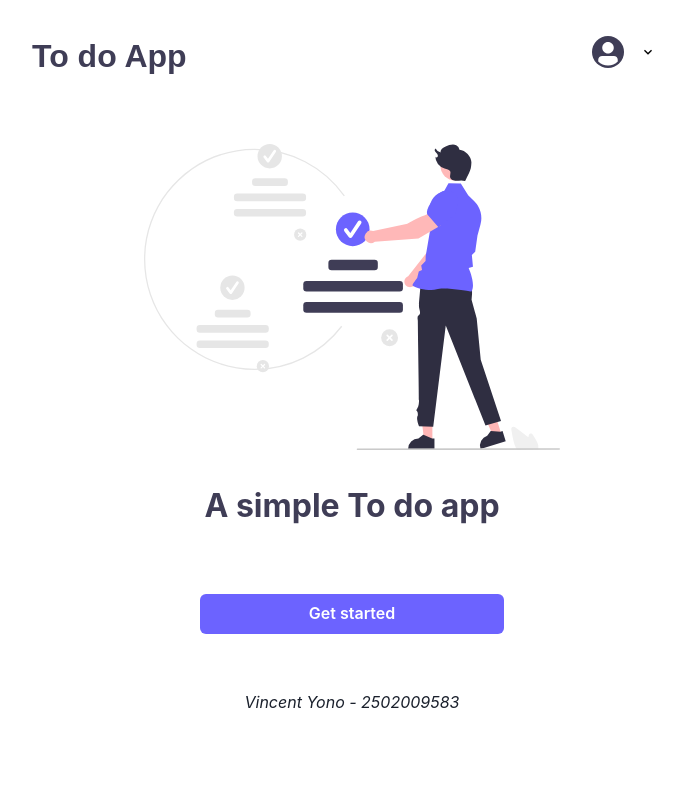
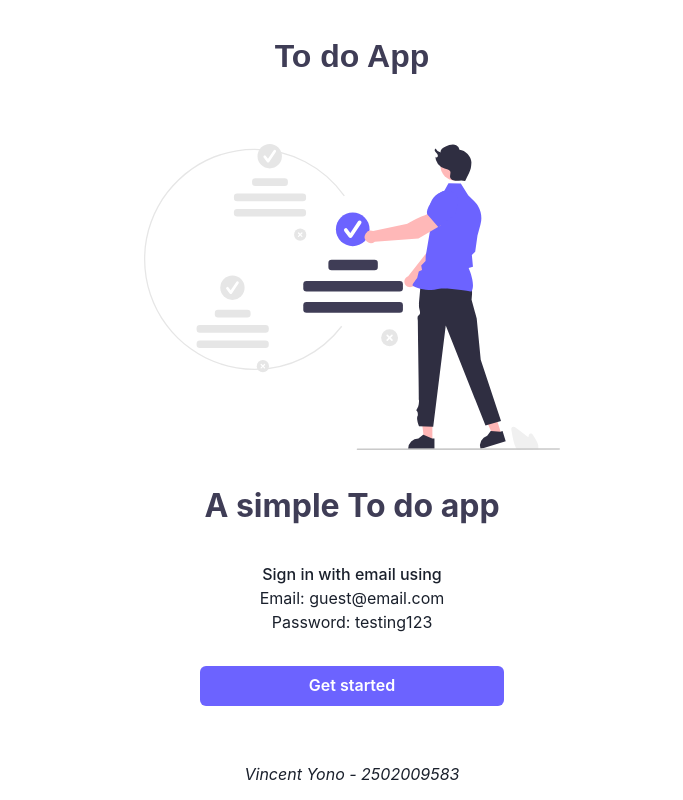
Before and after one commit to vincentyono/To-do-app, a React (Vite) app: page / in a window 1280 px wide. Shown: the whole page, without its empty margins (288-971 px from the left). Built offline with nearby package versions, Linux system fonts and the light colour scheme; no server answers; a small style sheet from the web is missing.

Commit message:
Add redirection if user logged in

```diff
--- a/src/pages/Home.tsx
+++ b/src/pages/Home.tsx
@@ -1,12 +1,11 @@
 import Header from '../components/Header';
 import Footer from '../components/Footer';
 import GetStarted from '/get-started.svg';
-import { Button, Container, Stack } from '@chakra-ui/react';
+import { Button, Container, Stack, Text } from '@chakra-ui/react';
 import styled from 'styled-components';
 import { Link, useNavigate } from 'react-router-dom';
 import { useEffect } from 'react';
-import { useSelector } from 'react-redux';
-import { RootState } from '../app/store';
+import { auth } from '../firebase';
 
 const H2 = styled.h2`
   text-align: center;
@@ -18,21 +17,25 @@ const H2 = styled.h2`
 `;
 
 export default function Home() {
-  const { user } = useSelector((state: RootState) => state.auth);
   const navigate = useNavigate();
 
   useEffect(() => {
-    if (user) {
-      navigate('/Dashboard');
+    if (auth.currentUser) {
+      navigate('/dashboard');
     }
   }, []);
 
   return (
     <>
-      <Header>To do App</Header>
+      <Header variant='default' />
       <Container as='main' maxW='md' marginBlock='3rem 1.5rem'>
         <img src={GetStarted} alt='cat' />
         <H2>A simple To do app</H2>
+        <Text textAlign='center' fontWeight='500'>
+          Sign in with email using
+        </Text>
+        <Text textAlign='center'>Email: guest@email.com</Text>
+        <Text textAlign='center'>Password: testing123</Text>
         <Stack paddingInline='3.5rem'>
           <Button
             as={Link}
@@ -41,6 +44,7 @@ export default function Home() {
             color='white'
             marginBlock='2rem'
             _hover={{ backgroundColor: '#5c56c0' }}
+            onClick={() => navigate('/signin')}
           >
             Get started
           </Button>
```
